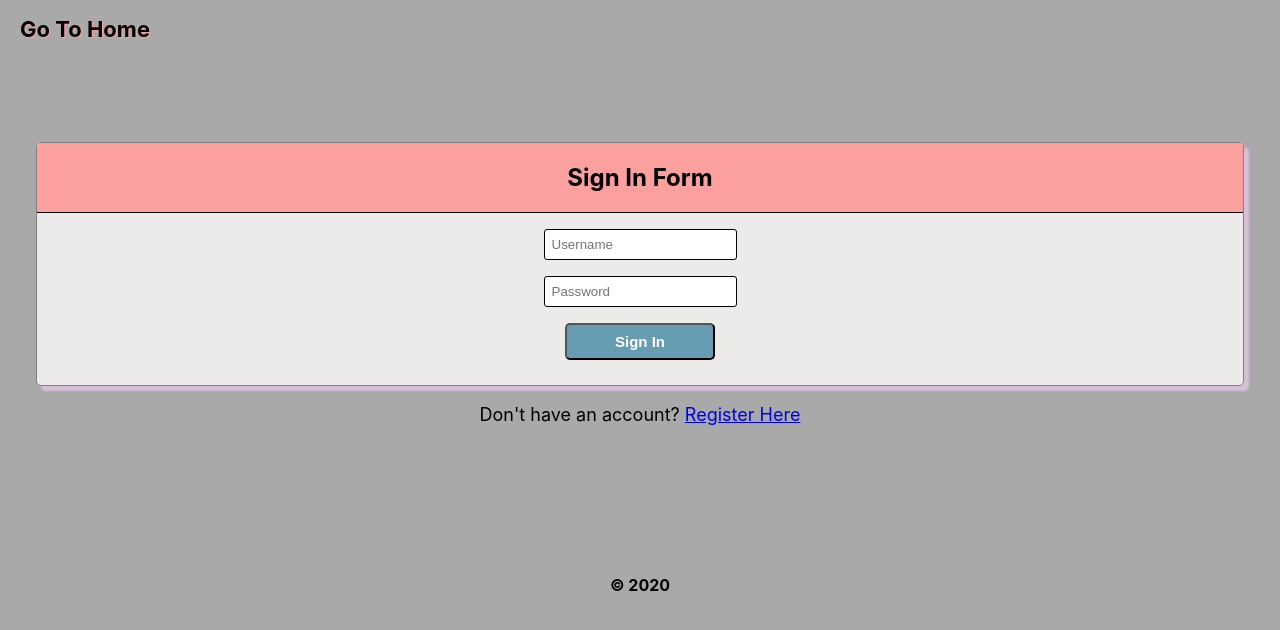
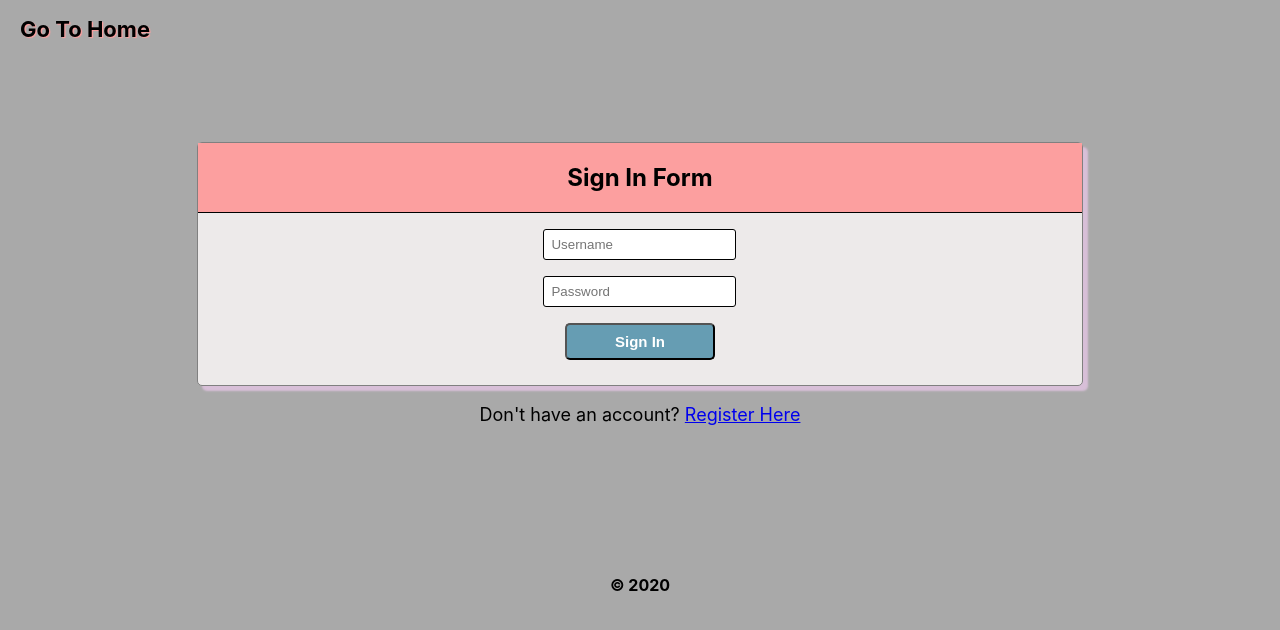
Before and after one commit to eriyanto87/Hi-Friend-Client, a React (Create React App) app: page /signin in a window 1280 px wide. Shown: the top 630 px of the page. Built offline with nearby package versions, Linux system fonts and the light colour scheme.

Commit message:
add dashboard

```diff
--- a/src/App.js
+++ b/src/App.js
@@ -4,6 +4,7 @@ import { Route } from "react-router-dom";
 import LandingRoute from "./routes/LandingRoute/LandingRoute";
 import RegistrationRoute from "./routes/RegistrationRoute/RegistrationRoute";
 import SigninRoute from "./routes/SigninRoute/SigninRoute";
+import DashboardRoute from "./routes/DashboardRoute/DashboardRoute";
 import Footer from "./components/Footer/Footer";
 
 function App() {
@@ -13,6 +14,7 @@ function App() {
         <Route exact path="/" component={LandingRoute} />
         <Route path="/registration" component={RegistrationRoute} />
         <Route path="/signin" component={SigninRoute} />
+        <Route path="/dashboard" component={DashboardRoute} />
       </main>
       <footer>
         <Footer />
--- /dev/null
+++ b/src/components/Dashboard/Dashboard.js
@@ -0,0 +1,5 @@
+import React from "react";
+
+export default function Dashboard() {
+  return <h1>Hello From Dashboard</h1>;
+}
--- a/src/components/Signin/Signin.css
+++ b/src/components/Signin/Signin.css
@@ -1,7 +1,7 @@
 .signin-container {
   display: flex;
   flex-direction: column;
-  margin: 100px 28px 0px 28px;
+  margin: 100px auto 0 auto;
   text-align: center;
   justify-content: center;
   background: #edeaea;
@@ -20,3 +20,10 @@
   padding: 8px;
   width: 150px;
 }
+
+@media all and (min-width: 800px) {
+  .signin-container {
+    margin: 100px auto 0px auto;
+    width: 70%;
+  }
+}
--- /dev/null
+++ b/src/routes/DashboardRoute/DashboardRoute.js
@@ -0,0 +1,12 @@
+import React from "react";
+import Home from "../../components/Home/Home";
+import Dashboard from "../../components/Dashboard/Dashboard";
+
+export default function DashboardRoute() {
+  return (
+    <>
+      <Home />
+      <Dashboard />
+    </>
+  );
+}
```
Also changed, not shown: 1 other file (tests, documents, lock files or other folders).
